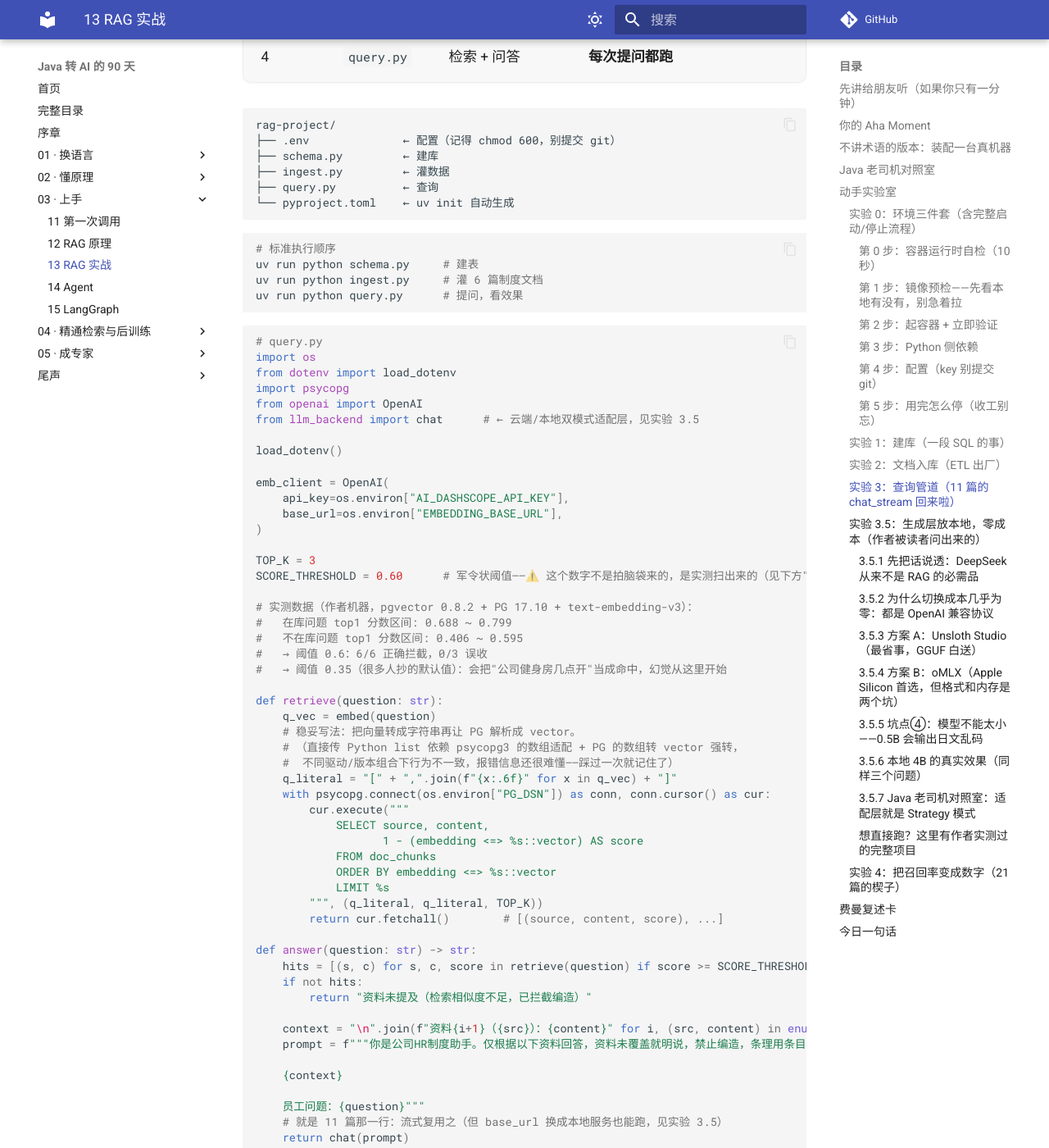
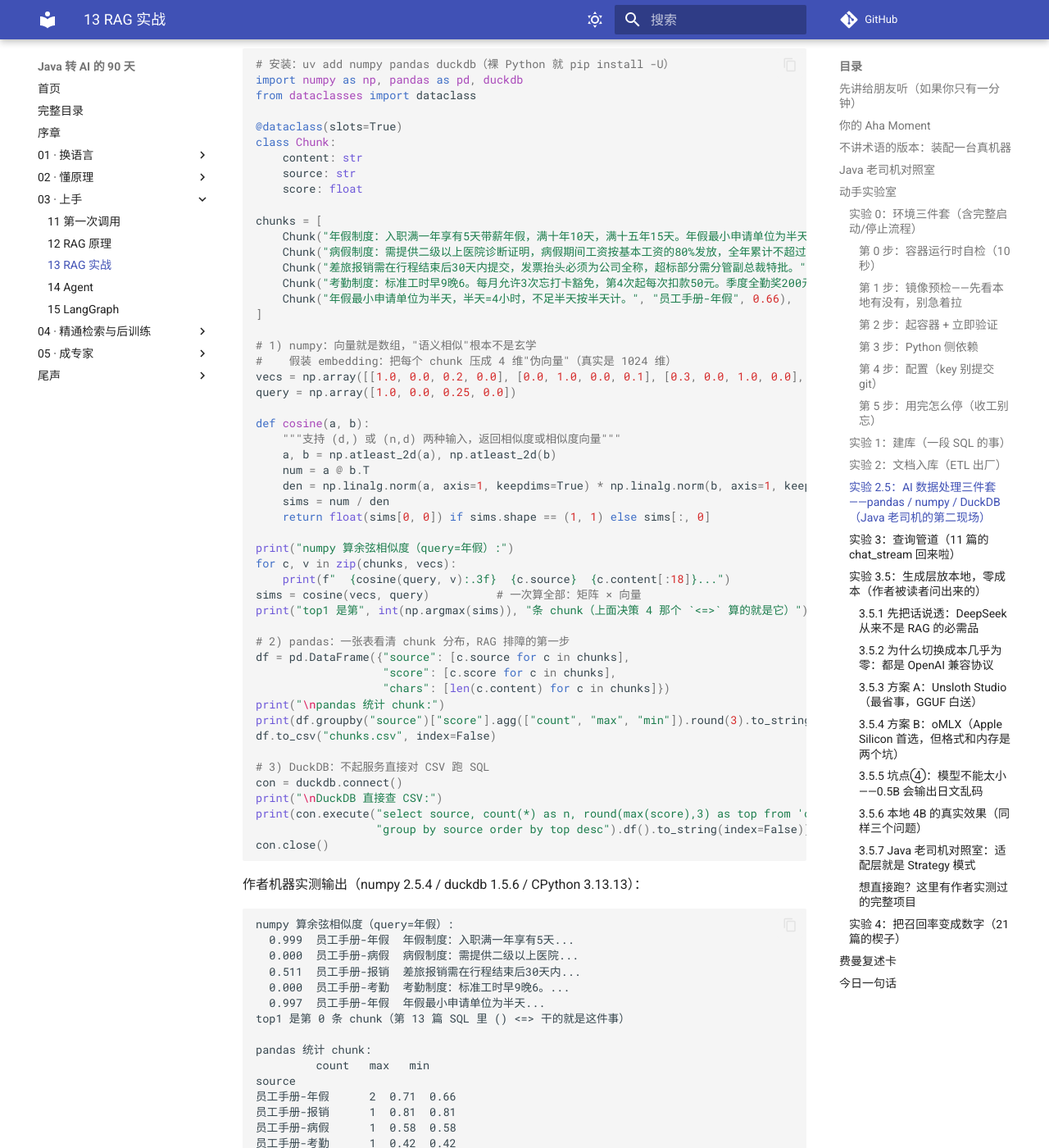
Before and after one commit to cookiespiggy/java-to-ai-in-90-days, an MkDocs documentation site: the page built from docs/13-rag-project.md, in a window 1280 px wide and 1400 px high, scrolled down 7584 px. Shown: the whole window at 82% size. Built offline with MkDocs 1.6.1 and Material for MkDocs 9.7.7, drawn with Linux system fonts in a browser that asks for light colours; comment, search, counter and statistics services are not loaded; some of the changed text lies outside the part shown.

Commit message:
docs: update docs/13-rag-project.md

````diff
--- a/docs/13-rag-project.md
+++ b/docs/13-rag-project.md
@@ -154,11 +154,20 @@ EOF
 chmod 600 .env                          # 只给自己读写
 ```
 
-代码里两个 SDK 读**各自的变量名**（实测就是这么配的）：
+代码里两个 SDK 读**各自的变量名**。完整版见项目里的 `llm_backend.py`（第 3.5 节会用它切本地模型），这里先认脸：
 
 ```python
-emb_client = OpenAI(api_key=os.environ["AI_DASHSCOPE_API_KEY"], ...)   # 读这个
-llm_client = OpenAI(api_key=os.environ["DEEPSEEK_API_KEY"], ...)      # 读这个
+import os
+from openai import OpenAI
+
+emb_client = OpenAI(
+    api_key=os.environ["AI_DASHSCOPE_API_KEY"],        # 读这个
+    base_url=os.environ["EMBEDDING_BASE_URL"],
+)
+llm_client = OpenAI(
+    api_key=os.environ["DEEPSEEK_API_KEY"],            # 读这个
+    base_url="https://api.deepseek.com",               # 切本地时换成 oMLX 的地址（3.5 节）
+)
 ```
 
 > 说明：embedding 端点以你实际平台为准，百炼控制台→模型广场搜 `text-embedding-v3`（1024 维）复制 base_url 和 key。**硅基流动的 `BAAI/bge-m3` 也可，照着改 `.env` 即可。**
@@ -282,6 +291,101 @@ uv run python ingest.py
 1. **先 DELETE 再 INSERT**——重跑不堆重复数据，ETL 的幂等基操
 2. **embedding 逐条调**——15 条 demo 无所谓；真项目必须批量（openai SDK 一次 input 传 list）+ 失败重试，成本直接差一个数量级
 3. **chunk 带 source 元数据**——引用溯源靠它，没有 source 的 RAG 等于匿名举报
+
+### 实验 2.5：AI 数据处理三件套——pandas / numpy / DuckDB（Java 老司机的第二现场）
+
+上面这段 ETL 里，你迟早会撞到一个问题：**"我想看看这批 chunk 到底长什么样"**——按 source 数一数、把分数分布拉出来看看阈值该定多少、某条文档为什么没被召回。
+
+Java 老司机的肌肉记忆是"导 CSV 回 Excel"或者"再连一次库写段 SQL"。Python 给的是第三条路，也是 AI 圈默认的土话：**不起服务、不建表，直接对内存里的对象和手边的 CSV 开算**。三件套各管一段，五分钟入个门：
+
+```python
+# 安装：uv add numpy pandas duckdb（裸 Python 就 pip install -U）
+import numpy as np, pandas as pd, duckdb
+from dataclasses import dataclass
+
+@dataclass(slots=True)
+class Chunk:
+    content: str
+    source: str
+    score: float
+
+chunks = [
+    Chunk("年假制度：入职满一年享有5天带薪年假，满十年10天，满十五年15天。年假最小申请单位为半天。", "员工手册-年假", 0.71),
+    Chunk("病假制度：需提供二级以上医院诊断证明，病假期间工资按基本工资的80%发放，全年累计不超过30天。", "员工手册-病假", 0.58),
+    Chunk("差旅报销需在行程结束后30天内提交，发票抬头必须为公司全称，超标部分需分管副总裁特批。", "员工手册-报销", 0.81),
+    Chunk("考勤制度：标准工时早9晚6。每月允许3次忘打卡豁免，第4次起每次扣款50元。季度全勤奖200元。", "员工手册-考勤", 0.42),
+    Chunk("年假最小申请单位为半天，半天=4小时，不足半天按半天计。", "员工手册-年假", 0.66),
+]
+
+# 1) numpy：向量就是数组，"语义相似"根本不是玄学
+#    假装 embedding：把每个 chunk 压成 4 维"伪向量"（真实是 1024 维）
+vecs = np.array([[1.0, 0.0, 0.2, 0.0], [0.0, 1.0, 0.0, 0.1], [0.3, 0.0, 1.0, 0.0], [0.0, 0.1, 0.0, 1.0], [0.9, 0.0, 0.3, 0.0]])
+query = np.array([1.0, 0.0, 0.25, 0.0])
+
+def cosine(a, b):
+    """支持 (d,) 或 (n,d) 两种输入，返回相似度或相似度向量"""
+    a, b = np.atleast_2d(a), np.atleast_2d(b)
+    num = a @ b.T
+    den = np.linalg.norm(a, axis=1, keepdims=True) * np.linalg.norm(b, axis=1, keepdims=True)
+    sims = num / den
+    return float(sims[0, 0]) if sims.shape == (1, 1) else sims[:, 0]
+
+print("numpy 算余弦相似度（query=年假）:")
+for c, v in zip(chunks, vecs):
+    print(f"  {cosine(query, v):.3f}  {c.source}  {c.content[:18]}...")
+sims = cosine(vecs, query)          # 一次算全部：矩阵 × 向量
+print("top1 是第", int(np.argmax(sims)), "条 chunk（上面决策 4 那个 `<=>` 算的就是它）")
+
+# 2) pandas：一张表看清 chunk 分布，RAG 排障的第一步
+df = pd.DataFrame({"source": [c.source for c in chunks],
+                   "score": [c.score for c in chunks],
+                   "chars": [len(c.content) for c in chunks]})
+print("\npandas 统计 chunk:")
+print(df.groupby("source")["score"].agg(["count", "max", "min"]).round(3).to_string())
+df.to_csv("chunks.csv", index=False)
+
+# 3) DuckDB：不起服务直接对 CSV 跑 SQL
+con = duckdb.connect()
+print("\nDuckDB 直接查 CSV:")
+print(con.execute("select source, count(*) as n, round(max(score),3) as top from 'chunks.csv' "
+                  "group by source order by top desc").df().to_string(index=False))
+con.close()
+```
+
+作者机器实测输出（numpy 2.5.4 / duckdb 1.5.6 / CPython 3.13.13）：
+
+```text
+numpy 算余弦相似度（query=年假）:
+  0.999  员工手册-年假  年假制度：入职满一年享有5天...
+  0.000  员工手册-病假  病假制度：需提供二级以上医院...
+  0.511  员工手册-报销  差旅报销需在行程结束后30天内...
+  0.000  员工手册-考勤  考勤制度：标准工时早9晚6。...
+  0.997  员工手册-年假  年假最小申请单位为半天...
+top1 是第 0 条 chunk（第 13 篇 SQL 里 () <=> 干的就是这件事）
+
+pandas 统计 chunk:
+         count   max   min
+source
+员工手册-年假      2  0.71  0.66
+员工手册-报销      1  0.81  0.81
+员工手册-病假      1  0.58  0.58
+员工手册-考勤      1  0.42  0.42
+
+DuckDB 直接查 CSV:
+ source  n  top
+员工手册-报销  1  0.81
+员工手册-年假  2  0.71
+员工手册-病假  1  0.58
+员工手册-考勤  1  0.42
+```
+
+三条要点，对应三个"以后再也不用问人"的能力：
+
+1. **numpy 让你看懂 pgvector 的存根。** 上面这个 `cosine` 就是 `<=>`（余弦距离）的全部数学。PG 里你写 `1 - (a <=> b)` 拿到的分数，和这里算的 0.999 是同一个东西——**调阈值 0.6 时心里有底了**。第 16 篇讲 Rerank 时这条会返场。
+2. **pandas 是"看数据"的显微镜。** 上面 `groupby().agg()` 三行，等价于先导 Excel 再拖透视表。RAG 排障九成时间是看数据：哪批文档没切好、分数是不是全挤在 0.5 附近、某类问题为什么召回为 0。第 21 篇做评测集会正式用它。
+3. **DuckDB 是"本机 OLAP 的偷渡船"。** 嵌入式（`pip install` 完事，不用像 PG 那样起服务）、直接吃 CSV/Parquet/JSON、SQL 语法基本就是 PG 的亲兄弟——**你那条 SQL 经验非但没废，还多了一个不用运维的战场**。日志归档、几十万行明细、RAG 评测结果回溯，都是它的甜区。
+
+**边界要划清楚，不然会走火入魔：** PG + pgvector 是唯一权威存储，写入、事务、权限都归它管；这三件套是**第二现场**，只做本机探索、特征计算、离线统计，不进生产链路。谁要拿 pandas 当数据库用，谁就会在某个深夜发现自己得手写一套事务和权限。
 
 ### 实验 3：查询管道（11 篇的 chat_stream 回来啦）
 
````
